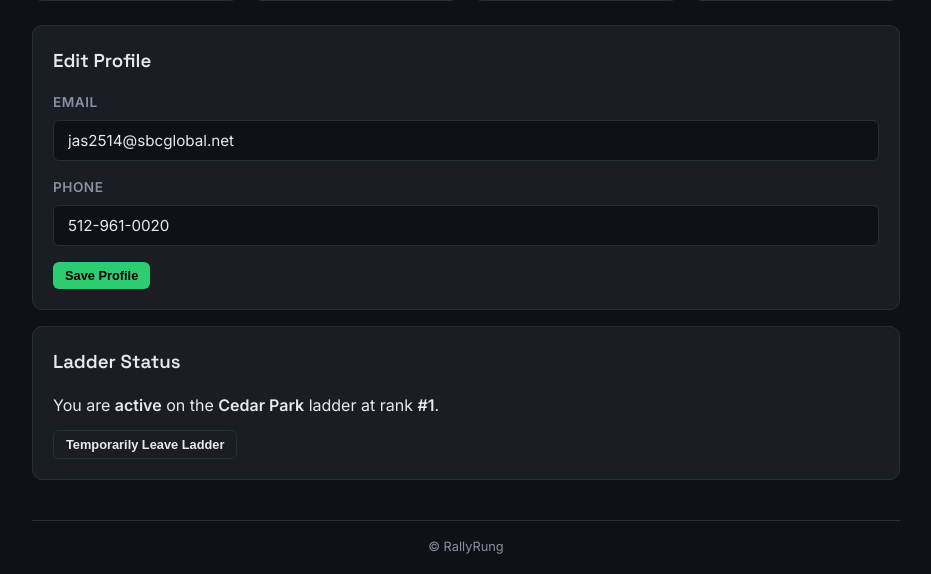
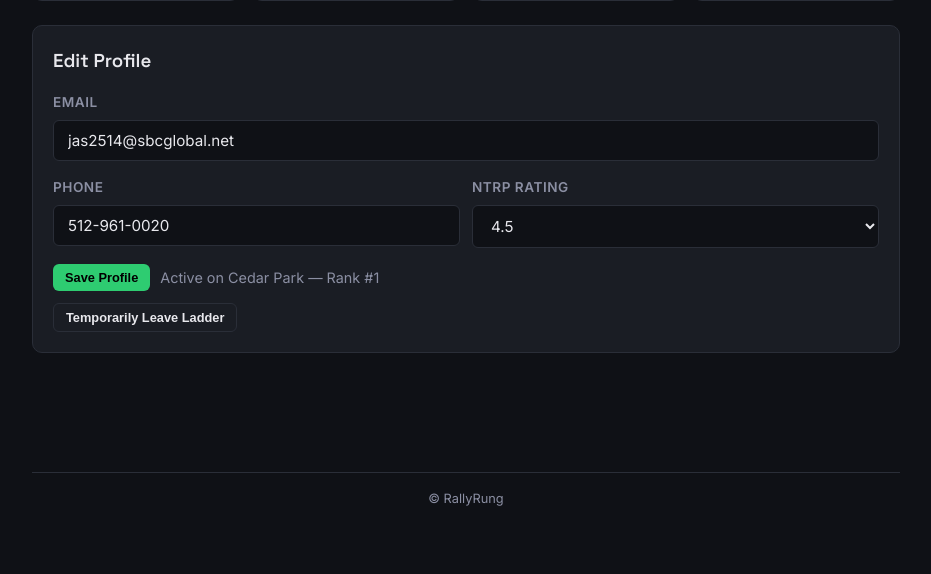
Before and after one commit to kaplanae/rallyrung, a Flask app: page /profile in a window 1280 px wide. Shown: the part 275-849 px from the top of the page, without its empty margins (174-1105 px from the left). After the commit the page ends 781 px from the top, so only its background shows below. Run offline with Flask 3, Linux system fonts and the light colour scheme; a user stored in the database is signed in; data comes from the database, SQL or seed files in the repository; data that the repository does not hold is empty; some libraries are stand-ins or nearby versions.

Commit message:
Merge profile and ladder into single card with side-by-side buttons
Co-Authored-By: Claude Opus 4.6 <noreply@anthropic.com>

```diff
--- a/app.py
+++ b/app.py
@@ -1920,12 +1920,13 @@ def ladder_unpause():
 def edit_profile():
     email = request.form.get('email', '').strip()
     phone = request.form.get('phone', '').strip()
-
-    conn = get_db()
-    cur = conn.cursor()
-    ph = get_placeholder()
-    cur.execute(f'UPDATE users SET email = {ph}, phone = {ph} WHERE id = {ph}',
-                (email, phone, current_user.id))
+    ntrp = request.form.get('ntrp_rating', '').strip()
+
+    conn = get_db()
+    cur = conn.cursor()
+    ph = get_placeholder()
+    cur.execute(f'UPDATE users SET email = {ph}, phone = {ph}, ntrp_rating = {ph} WHERE id = {ph}',
+                (email, phone, ntrp, current_user.id))
     conn.commit()
     conn.close()
     flash('Profile updated.')
--- a/templates/profile.html
+++ b/templates/profile.html
@@ -45,46 +45,54 @@
     <div class="card-header">
         <h3>Edit Profile</h3>
     </div>
-    <form method="POST" action="{{ url_for('edit_profile') }}">
+    <form id="profile-form" method="POST" action="{{ url_for('edit_profile') }}">
         <div class="form-group">
             <label>Email</label>
             <input type="email" name="email" value="{{ current_user.email or '' }}" placeholder="you@example.com">
         </div>
-        <div class="form-group">
-            <label>Phone</label>
-            <input type="tel" name="phone" value="{{ current_user.phone or '' }}" placeholder="(555) 123-4567">
-        </div>
-        <button type="submit" class="btn btn-primary btn-sm">Save Profile</button>
-    </form>
-</div>
-
-<div class="card">
-    <div class="card-header">
-        <h3>Ladder Status</h3>
-    </div>
-    {% if not ladder_player %}
-        <p style="margin-bottom: 4px;">You are <strong>not yet on the {{ ladder_name }} ladder</strong>.</p>
-        <p style="margin-bottom: 16px; color: var(--text-muted); font-size: 0.9rem;">Select your NTRP rating and click "Join Ladder" to be placed on the ladder and start competing.</p>
-        <form method="POST" action="{{ url_for('ladder_join') }}">
-            <input type="hidden" name="ladder_id" value="{{ current_ladder_id }}">
+        <div class="form-row">
+            <div class="form-group">
+                <label>Phone</label>
+                <input type="tel" name="phone" value="{{ current_user.phone or '' }}" placeholder="(555) 123-4567">
+            </div>
             <div class="form-group">
                 <label>NTRP Rating</label>
-                <select name="ntrp_rating" required>
-                    <option value="">Select your level...</option>
+                <select name="ntrp_rating" id="ntrp-select">
+                    <option value="">Select...</option>
                     {% for r in ['2.0', '2.5', '3.0', '3.5', '4.0', '4.5', '5.0', '5.5'] %}
                         <option value="{{ r }}" {{ 'selected' if current_user.ntrp_rating == r }}>{{ r }}</option>
                     {% endfor %}
                 </select>
             </div>
-            <button type="submit" class="btn btn-primary btn-sm">Join Ladder</button>
+        </div>
+        {% if not ladder_player %}
+            <input type="hidden" name="ladder_id" value="{{ current_ladder_id }}">
+            <p style="margin-bottom: 16px; color: var(--text-muted); font-size: 0.9rem;">You are not yet on the {{ ladder_name }} ladder. Save your profile anytime, or click "Join Ladder" to start competing.</p>
+            <div style="display: flex; gap: 10px;">
+                <button type="submit" class="btn btn-sm" style="background: var(--bg-card); border: 1px solid var(--border); color: var(--text);">Save Profile</button>
+                <button type="button" class="btn btn-primary btn-sm" onclick="
+                    var rating = document.getElementById('ntrp-select').value;
+                    if (!rating) { alert('Please select an NTRP rating to join the ladder.'); return; }
+                    var form = document.getElementById('profile-form');
+                    form.action = '{{ url_for('ladder_join') }}';
+                    form.submit();
+                ">Join Ladder</button>
+            </div>
+        {% else %}
+            <div style="display: flex; gap: 10px; align-items: center;">
+                <button type="submit" class="btn btn-primary btn-sm">Save Profile</button>
+                {% if ladder_player.is_active %}
+                    <span style="color: var(--text-muted); font-size: 0.9rem;">Active on {{ ladder_name }} — Rank #{{ ladder_player.ranking }}</span>
+                {% endif %}
+            </div>
+        {% endif %}
+    </form>
+    {% if ladder_player and ladder_player.is_active %}
+        <form method="POST" action="{{ url_for('ladder_pause') }}" style="margin-top: 12px;">
+            <button type="submit" class="btn btn-sm" style="background: var(--bg-card); border: 1px solid var(--border); color: var(--text); font-size: 0.8rem;">Temporarily Leave Ladder</button>
         </form>
-    {% elif ladder_player.is_active %}
-        <p style="margin-bottom: 12px;">You are <strong>active</strong> on the <strong>{{ ladder_name }}</strong> ladder at rank <strong>#{{ ladder_player.ranking }}</strong>.</p>
-        <form method="POST" action="{{ url_for('ladder_pause') }}">
-            <button type="submit" class="btn btn-sm" style="background: var(--bg-card); border: 1px solid var(--border); color: var(--text);">Temporarily Leave Ladder</button>
-        </form>
-    {% else %}
-        <p style="margin-bottom: 12px;">You have <strong>temporarily left</strong> the <strong>{{ ladder_name }}</strong> ladder. Your rank was <strong>#{{ ladder_player.ranking }}</strong>. You won't be placed in groups until you rejoin.</p>
+    {% elif ladder_player and not ladder_player.is_active %}
+        <p style="margin-top: 12px; margin-bottom: 12px; color: var(--text-muted); font-size: 0.9rem;">You have temporarily left the {{ ladder_name }} ladder. Your rank was #{{ ladder_player.ranking }}.</p>
         <form method="POST" action="{{ url_for('ladder_unpause') }}">
             <button type="submit" class="btn btn-primary btn-sm">Rejoin Ladder</button>
         </form>
```
